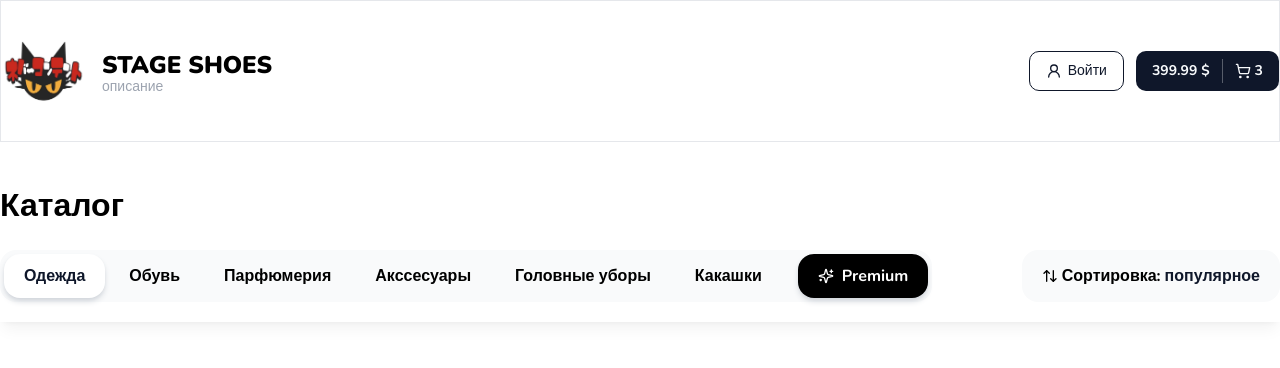
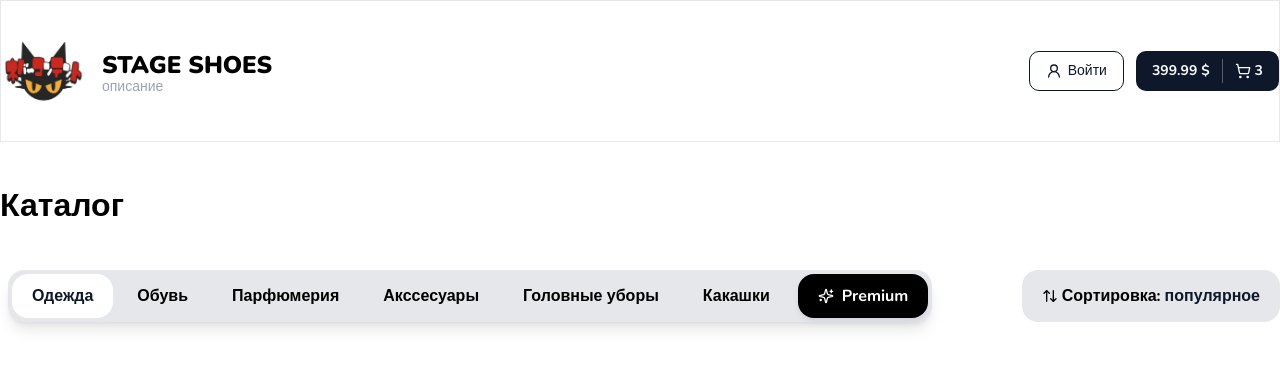
Before and after one commit to 2DJoker/Stage, a Next.js app: page / in a window 1280 px wide. Shown: the top 368 px of the page. Built offline with nearby package versions, Linux system fonts and the light colour scheme.

Commit message:
исправил баг с линией возле кнопки и починил границы

```diff
--- a/components/shared/categories.tsx
+++ b/components/shared/categories.tsx
@@ -9,43 +9,39 @@ interface Props {
     }
 
     const Premium = ["Premium"];
-const cats = ["Одежда", "Обувь", "Парфюмерия", "Акссесуары", "Головные уборы","Какашки"];
+    const cats = ["Одежда", "Обувь", "Парфюмерия", "Акссесуары", "Головные уборы", "Какашки"];
     const activeIndex = 0;
-
 
     export const Categories: React.FC<Props> = ({ className }) => {
 
     return (
-    <div className={cn('inline-flex gap-1 bg-gray-50 p-1 rounded-2xl', className)}>
-    {
-        cats.map((cat, index) => (
-            <a  className={cn(
-                "flex items-center font-bold h-11 rounded-2xl px-5",
-                activeIndex == index && 'bg-white shadow-md shadow-gray-300 text-primary'
-            )} key={index}>
-                <button>{cat}</button>
-            </a>
-        ))
-    }
-     <div className={cn('inline-flex gap-1 bg-gray-50 p-1 rounded-2xl', className)}></div>
-     {
-        Premium.map((cat, index) => (
+        <div className={cn('flex justify-center py-4 px-2', className)}>
+        <div className={cn('inline-flex gap-1 bg-gray-200 p-1 rounded-2xl shadow-lg max-w-full')}>
+            {cats.map((cat, index) => (
             <a
                 className={cn(
                 "flex items-center font-bold h-11 rounded-2xl px-5",
-                    activeIndex == index && 'bg-black shadow-md shadow-gray-300 text-white'
+                activeIndex === index && 'bg-white shadow-md shadow-gray-200 text-primary'
+                )}
+                key={index}
+            >
+                <button>{cat}</button>
+            </a>
+            ))}
+            <div className={cn('inline-flex gap-1')}></div>
+            {Premium.map((cat, index) => (
+            <a
+                className={cn(
+                "flex items-center font-bold h-11 rounded-2xl px-5",
+                activeIndex === index && 'bg-black shadow-md shadow-gray-300 text-white'
                 )}
                 key={index}
             >
                 <Sparkles color='#ffffff' className="h-4 w-4 mr-2 cursor-pointer" strokeWidth={2} />
-                <button className={activeIndex == index ? 'text-white' : 'text-black' }>Premium</button>
+                <button className={activeIndex === index ? 'text-white' : 'text-black'}>Premium</button>
             </a>
-        ))
-
-    }
+            ))}
         </div>
-
-
-
+        </div>
     );
     };
--- a/components/shared/sort-popup.tsx
+++ b/components/shared/sort-popup.tsx
@@ -9,7 +9,7 @@ interface Props {
 
 export const SortPopup: React.FC<Props> = ({ className }) => {
     return (
-        <div className={cn('inline-flex items-center gap-1 bg-gray-50 px-5 h-[52px] rounded-2xl cursor-pointer', className )}>
+        <div className={cn('inline-flex items-center gap-1 bg-gray-200 px-5 h-[52px] rounded-2xl cursor-pointer', className )}>
             <ArrowUpDown size={16} />
             <b>Сортировка: </b>
             <b className="text-primary">популярное</b>
--- a/components/shared/top-bar.tsx
+++ b/components/shared/top-bar.tsx
@@ -11,7 +11,7 @@ interface Props {
 
 export const TopBar: React.FC<Props> = ({ className }) => {
     return (
-        <div className={cn('sticky top-0 bg-white py-5 shadow-lg shadow-black/5 z-10', className)}>
+        <div className={cn('sticky top-0 bg-white  py-6 shadow-lg shadow-black/0 z-10 ', className)}>
             <Container className="flex items-center justify-between">
             <Categories />
             <SortPopup />
```
Lines whose indentation alone changed are shown as unchanged.
